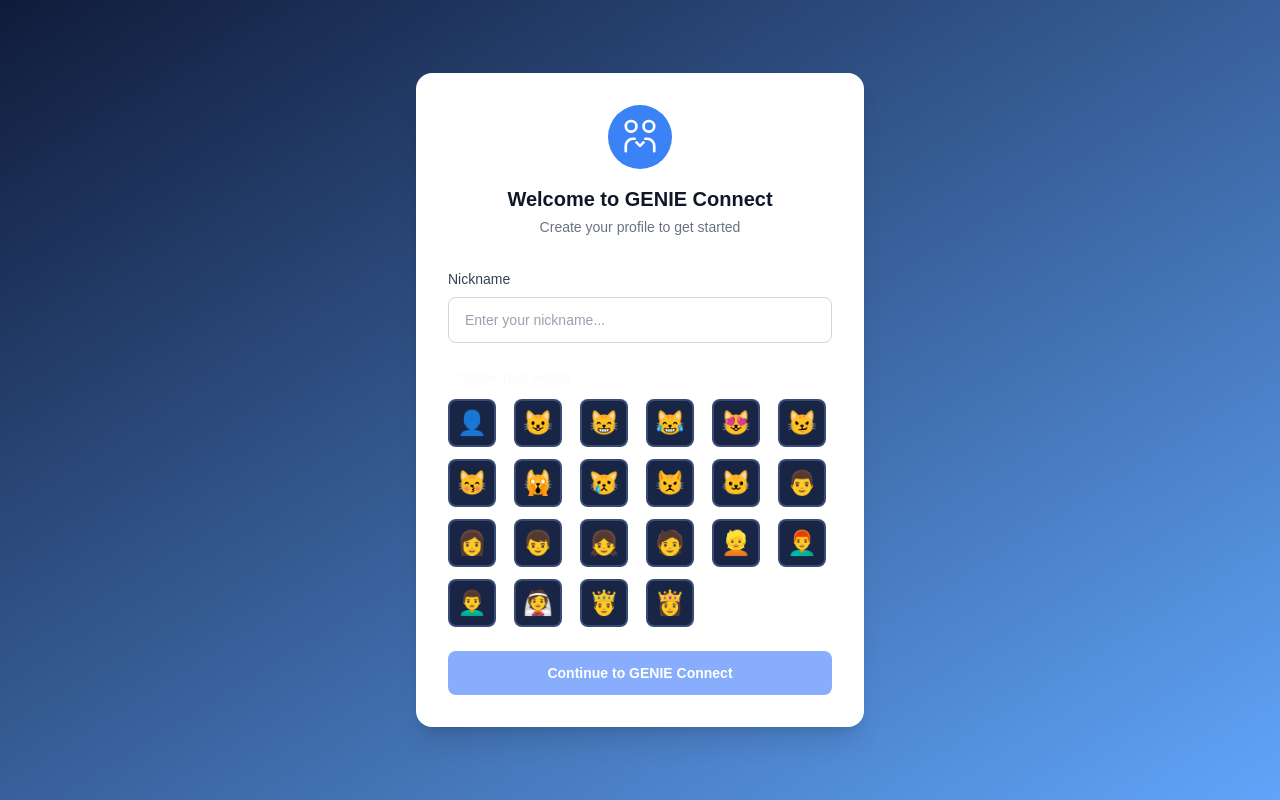
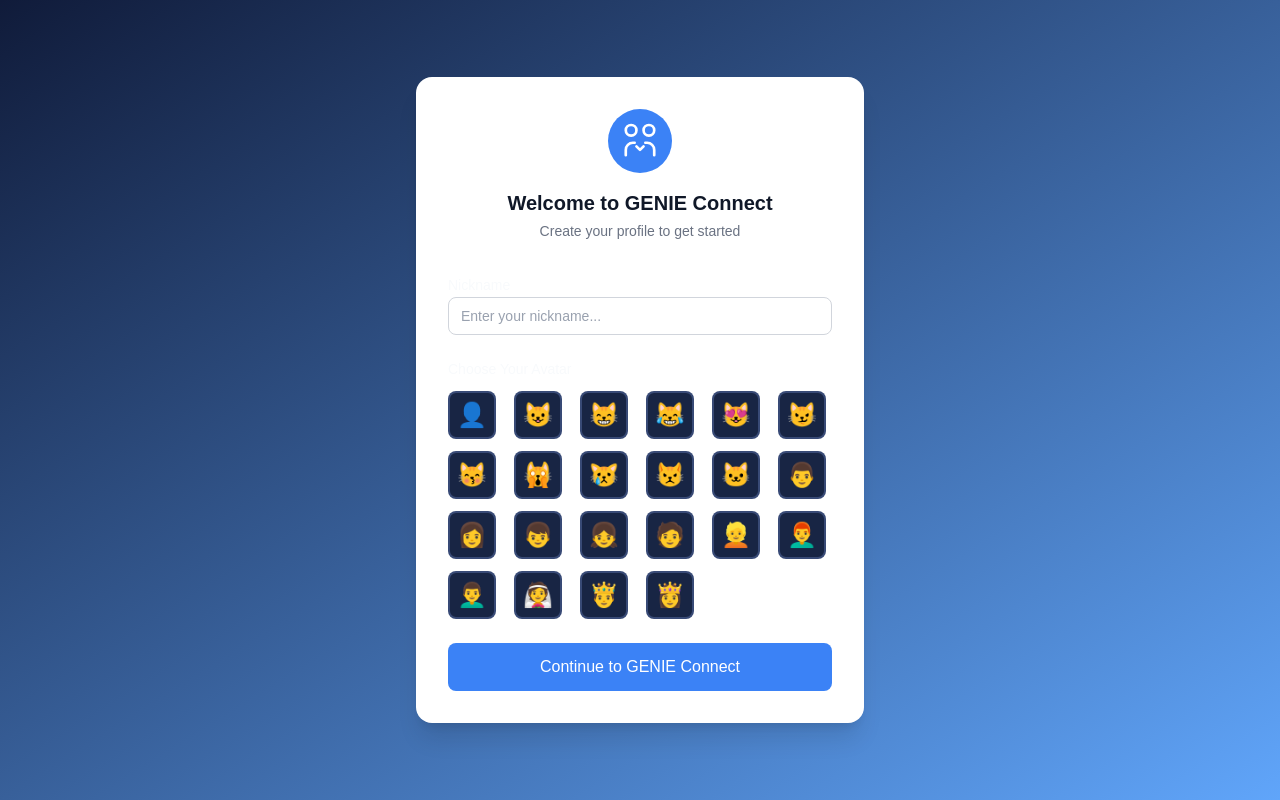
Before and after one commit to FBetulDemir/genie-connect, a Next.js app: page /welcome in a window 1280 px wide. Built offline with nearby package versions, Linux system fonts and the light colour scheme; no server answers.

Commit message:
Refactor input components in Welcome, PostThread and PostDetail pages; replace native inputs with custom Button and Input components for improved UI consistency

```diff
--- a/app/post/[id]/page.tsx
+++ b/app/post/[id]/page.tsx
@@ -5,6 +5,8 @@
 import AppShell from "@/components/ui/AppShell";
 import PostThread, { Reply } from "@/components/ui/PostThread";
 import { ToastProvider } from "@/components/ui/Toast";
+import Button from "@/components/ui/Button";
+import EmptyState from "@/components/ui/EmptyState";
 import ArrowLeftIcon from "@/components/icons/ArrowLeftIcon";
 import { fetchPost } from "@/lib/posts";
 import {
@@ -143,9 +145,10 @@
     return (
       <ToastProvider>
         <AppShell nickname={profile?.nickname} avatarEmoji={profile?.avatar_emoji}>
-          <p className="text-sm text-[var(--text-muted)] py-8 text-center">
-            Post not found.
-          </p>
+          <EmptyState
+            title="Post not found"
+            description="This post may have been deleted or doesn't exist."
+          />
         </AppShell>
       </ToastProvider>
     );
@@ -154,12 +157,14 @@
   return (
     <ToastProvider>
       <AppShell nickname={profile?.nickname} avatarEmoji={profile?.avatar_emoji}>
-        <button
-          onClick={() => router.push("/")}
-          className="flex items-center gap-1 text-sm text-[var(--text-muted)] hover:text-[var(--text-primary)] transition-colors mb-4">
-          <ArrowLeftIcon className="h-4 w-4" />
+        <Button
+          variant="link"
+          size="sm"
+          leftIcon={<ArrowLeftIcon className="h-4 w-4" />}
+          className="text-[var(--text-muted)] hover:text-[var(--text-primary)] hover:no-underline mb-4"
+          onClick={() => router.push("/")}>
           Back to feed
-        </button>
+        </Button>
 
         <PostThread
           post={{
--- a/app/welcome/page.tsx
+++ b/app/welcome/page.tsx
@@ -49,31 +49,27 @@
 
         {/* Form */}
         <div className="space-y-6">
-          <div>
-            <label className="block text-sm font-medium text-gray-700 mb-2">
-              Nickname
-            </label>
-            <input
-              type="text"
-              value={nickname}
-              onChange={(e) => setNickname(e.target.value)}
-              placeholder="Enter your nickname..."
-              className="w-full rounded-lg border border-gray-300 bg-white px-4 py-3 text-sm text-gray-900 placeholder:text-gray-400 focus:outline-none focus:ring-2 focus:ring-blue-500 focus:border-transparent"
-            />
-          </div>
+          <Input
+            name="nickname"
+            label="Nickname"
+            placeholder="Enter your nickname..."
+            value={nickname}
+            onChange={(e) => setNickname(e.target.value)}
+            error={error}
+            className="bg-white border-gray-300 text-gray-900 placeholder:text-gray-400 focus:border-blue-500"
+          />
 
           <AvatarPicker selected={avatar} onSelect={setAvatar} />
 
-          {error && (
-            <p className="text-sm text-red-600">{error}</p>
-          )}
-
-          <button
-            onClick={handleContinue}
-            disabled={!canContinue || loading}
-            className="w-full rounded-lg bg-blue-600 py-3 text-sm font-semibold text-white transition-colors hover:bg-blue-700 disabled:opacity-50 disabled:cursor-not-allowed">
-            {loading ? "Creating profile..." : "Continue to GENIE Connect"}
-          </button>
+          <Button
+            variant="primary"
+            size="lg"
+            className="w-full h-12"
+            disabled={!canContinue}
+            isLoading={loading}
+            onClick={handleContinue}>
+            Continue to GENIE Connect
+          </Button>
         </div>
       </div>
     </div>
--- a/components/ui/PostThread.tsx
+++ b/components/ui/PostThread.tsx
@@ -3,6 +3,8 @@
 import React, { useState } from "react";
 import cn from "@/lib/classnames";
 import { Avatar } from "./Avatar";
+import { Input } from "./Input";
+import Button from "./Button";
 import IconButton from "./IconButton";
 import HeartIcon from "../icons/HeartIcon";
 import CommentIcon from "../icons/CommentIcon";
@@ -87,30 +89,21 @@
       />
 
       {replyOpen && (
-        <div className="mt-2 ml-10 flex gap-2">
-          <input
-            type="text"
+        <div className="mt-2 ml-10 flex gap-2 items-start">
+          <Input
+            name="reply"
             value={replyText}
             onChange={(e) => setReplyText(e.target.value)}
             onKeyDown={handleKeyDown}
             placeholder="Write a reply..."
-            className={cn(
-              "flex-1 rounded-lg border border-[var(--border-card-default)]",
-              "bg-[var(--surface)] px-3 py-2 text-sm text-[var(--text-primary)]",
-              "placeholder:text-[var(--text-muted)]",
-              "focus:outline-none focus:ring-1 focus:ring-[var(--accent-blue-500)]",
-            )}
+            containerClassName="flex-1"
           />
-          <button
-            type="button"
-            onClick={handleSubmitReply}
-            className={cn(
-              "rounded-lg px-3 py-2 text-sm font-medium",
-              "bg-[var(--accent-blue-500)] text-white",
-              "hover:bg-[var(--accent-blue-600)] transition-colors",
-            )}>
+          <Button
+            variant="primary"
+            size="sm"
+            onClick={handleSubmitReply}>
             Reply
-          </button>
+          </Button>
         </div>
       )}
 
@@ -218,30 +211,21 @@
 
       {/* Add comment input */}
       {commentOpen && (
-        <div className="flex gap-2">
-          <input
-            type="text"
+        <div className="flex gap-2 items-start">
+          <Input
+            name="comment"
             value={commentText}
             onChange={(e) => setCommentText(e.target.value)}
             onKeyDown={handleKeyDown}
             placeholder="Write a comment..."
-            className={cn(
-              "flex-1 rounded-lg border border-[var(--border-card-default)]",
-              "bg-[var(--surface)] px-3 py-2 text-sm text-[var(--text-primary)]",
-              "placeholder:text-[var(--text-muted)]",
-              "focus:outline-none focus:ring-1 focus:ring-[var(--accent-blue-500)]",
-            )}
+            containerClassName="flex-1"
           />
-          <button
-            type="button"
-            onClick={handleSubmitComment}
-            className={cn(
-              "rounded-lg px-3 py-2 text-sm font-medium",
-              "bg-[var(--accent-blue-500)] text-white",
-              "hover:bg-[var(--accent-blue-600)] transition-colors",
-            )}>
+          <Button
+            variant="primary"
+            size="sm"
+            onClick={handleSubmitComment}>
             Comment
-          </button>
+          </Button>
         </div>
       )}
 
```
